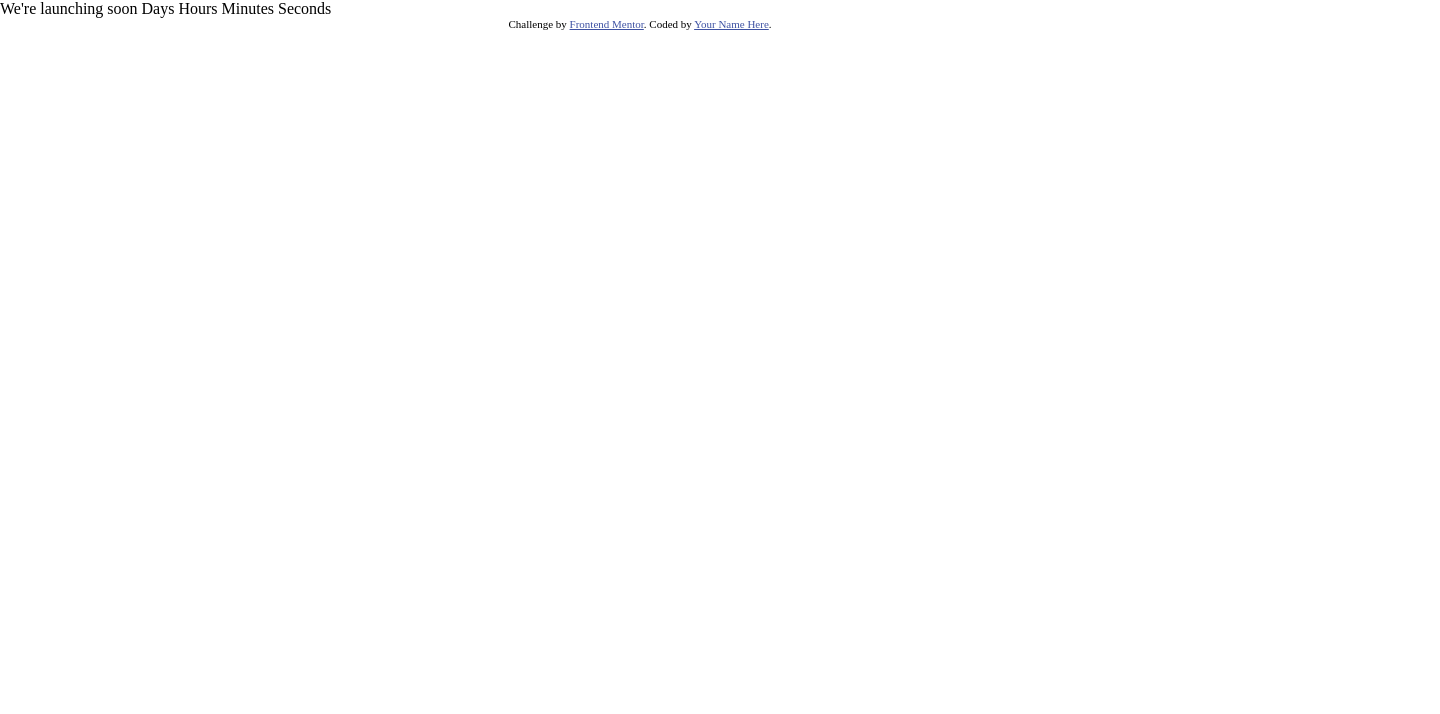
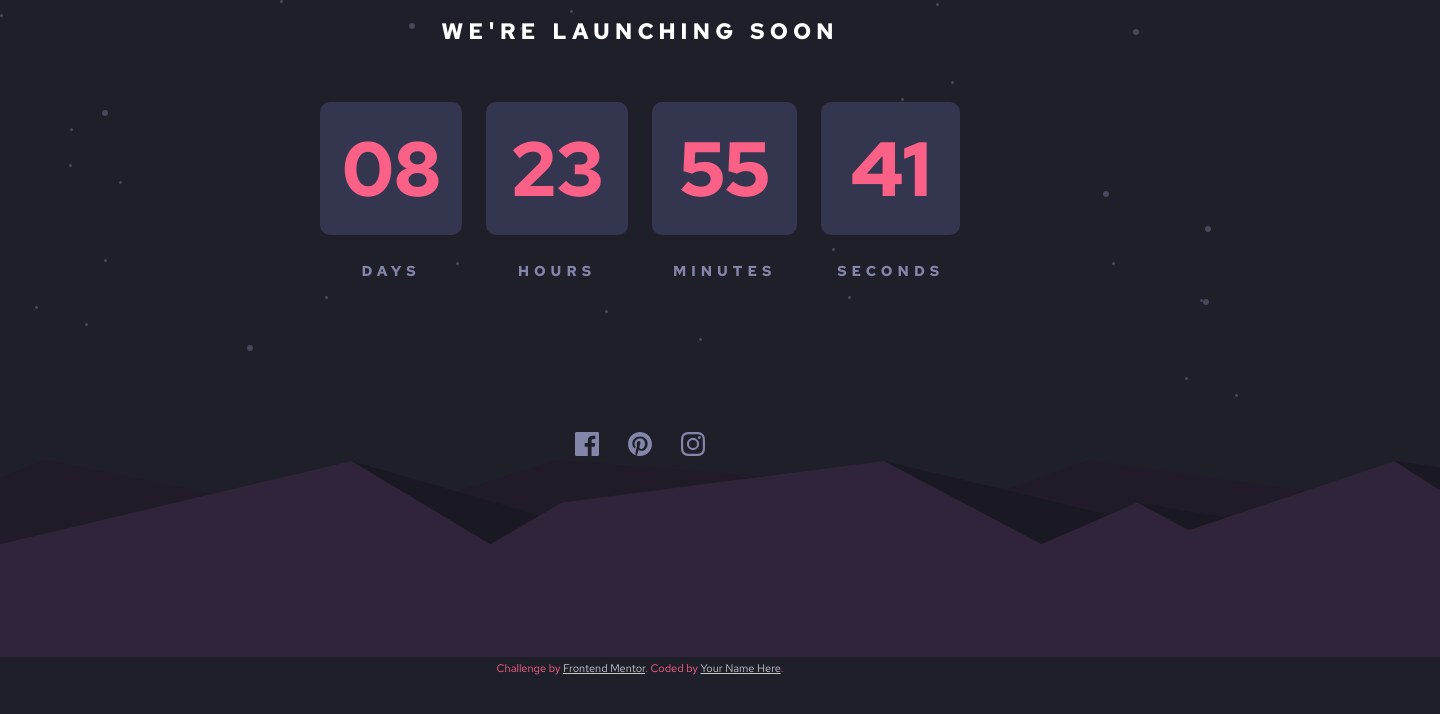
Before and after one commit to ChuyLandar/launch-countdown-timer, a plain HTML site: page index.html in a window 1280 px wide. Shown: the whole page, 1440 px wide, since content can reach past the window. Drawn offline with Linux system fonts and the light colour scheme.

Commit message:
feat: add all elements, styles and hover effects

```diff
--- a/index.html
+++ b/index.html
@@ -8,15 +8,30 @@
   <title>Launch countdown timer</title>
 </head>
 <body>
-
-  We're launching soon
-
-  Days
-  Hours
-  Minutes
-  Seconds
-
+  <main>
+    <div class="container">
+      <div class="timer-box">
+        <h1 class="timer-title">WE'RE LAUNCHING SOON</h1>
+        <div class="timer timer-days">08</div>
+        <div class="timer timer-hours">23</div>
+        <div class="timer timer-minutes">55</div>
+        <div class="timer timer-seconds">41</div>
+        <p class="timer-text">DAYS</p>
+        <p class="timer-text">HOURS</p>
+        <p class="timer-text">MINUTES</p>
+        <p class="timer-text">SECONDS</p>
+      </div>
+    </div>
+  </main>
   <footer>
+    <div class="social-icons">
+      <svg class="icon facebook-icon" xmlns="http://www.w3.org/2000/svg" width="24" height="24"><path fill="#8385A9" d="M22.675 0H1.325C.593 0 0 .593 0 1.325v21.351C0 23.407.593 24 1.325 24H12.82v-9.294H9.692v-3.622h3.128V8.413c0-3.1 1.893-4.788 4.659-4.788 1.325 0 2.463.099 2.795.143v3.24l-1.918.001c-1.504 0-1.795.715-1.795 1.763v2.313h3.587l-.467 3.622h-3.12V24h6.116c.73 0 1.323-.593 1.323-1.325V1.325C24 .593 23.407 0 22.675 0z"/></svg>
+      <svg class="icon pinterst-icon" xmlns="http://www.w3.org/2000/svg" width="24" height="24"><path fill="#8385A9" d="M12 0C5.373 0 0 5.372 0 12c0 5.084 3.163 9.426 7.627 11.174-.105-.949-.2-2.405.042-3.441.218-.937 1.407-5.965 1.407-5.965s-.359-.719-.359-1.782c0-1.668.967-2.914 2.171-2.914 1.023 0 1.518.769 1.518 1.69 0 1.029-.655 2.568-.994 3.995-.283 1.194.599 2.169 1.777 2.169 2.133 0 3.772-2.249 3.772-5.495 0-2.873-2.064-4.882-5.012-4.882-3.414 0-5.418 2.561-5.418 5.207 0 1.031.397 2.138.893 2.738a.36.36 0 01.083.345l-.333 1.36c-.053.22-.174.267-.402.161-1.499-.698-2.436-2.889-2.436-4.649 0-3.785 2.75-7.262 7.929-7.262 4.163 0 7.398 2.967 7.398 6.931 0 4.136-2.607 7.464-6.227 7.464-1.216 0-2.359-.631-2.75-1.378l-.748 2.853c-.271 1.043-1.002 2.35-1.492 3.146C9.57 23.812 10.763 24 12 24c6.627 0 12-5.373 12-12 0-6.628-5.373-12-12-12z"/></svg>
+      <svg class="icon instagram-icon" xmlns="http://www.w3.org/2000/svg" width="24" height="24"><path fill="#8385A9" d="M12 2.163c3.204 0 3.584.012 4.85.07 3.252.148 4.771 1.691 4.919 4.919.058 1.265.069 1.645.069 4.849 0 3.205-.012 3.584-.069 4.849-.149 3.225-1.664 4.771-4.919 4.919-1.266.058-1.644.07-4.85.07-3.204 0-3.584-.012-4.849-.07-3.26-.149-4.771-1.699-4.919-4.92-.058-1.265-.07-1.644-.07-4.849 0-3.204.013-3.583.07-4.849.149-3.227 1.664-4.771 4.919-4.919 1.266-.057 1.645-.069 4.849-.069zM12 0C8.741 0 8.333.014 7.053.072 2.695.272.273 2.69.073 7.052.014 8.333 0 8.741 0 12c0 3.259.014 3.668.072 4.948.2 4.358 2.618 6.78 6.98 6.98C8.333 23.986 8.741 24 12 24c3.259 0 3.668-.014 4.948-.072 4.354-.2 6.782-2.618 6.979-6.98.059-1.28.073-1.689.073-4.948 0-3.259-.014-3.667-.072-4.947-.196-4.354-2.617-6.78-6.979-6.98C15.668.014 15.259 0 12 0zm0 5.838a6.162 6.162 0 100 12.324 6.162 6.162 0 000-12.324zM12 16a4 4 0 110-8 4 4 0 010 8zm6.406-11.845a1.44 1.44 0 100 2.881 1.44 1.44 0 000-2.881z"/></svg>
+    </div>
+    <div class="hills">
+      <svg xmlns="http://www.w3.org/2000/svg" xmlns:xlink="http://www.w3.org/1999/xlink" width="1440" height="197"><defs><path id="a" d="M0 0h1440v197H0z"/></defs><g fill="none" fill-rule="evenodd"><mask id="b" fill="#fff"><use xlink:href="#a"/></mask><g mask="url(#b)"><path fill="#211A29" d="M1440 50.205L1088.504 0 949.669 50.205 878 25.102 556 0 398.525 50.205l-95.807-25.103-51.328 16.761L45.704 0 0 17.701V160h1440z"/><path fill="#1A1823" d="M1394.296 1l94.649 69.336 50.047-49.449zM1137.282 42.576l51.328 27.76 80.6-5.426zM884 1l157.475 83.151 80.929-26.062zM351.496 1l138.835 83.151 49.321-28.526z"/><path fill="#2F2439" d="M0 84.151L351.496 1l138.835 83.151L562 42.576 884 1l157.475 83.151 95.807-41.575 51.328 27.76L1394.296 1 1440 30.317V266H0z"/></g></g></svg>
+    </div>
     <div class="attribution">
       Challenge by <a href="https://www.frontendmentor.io?ref=challenge" target="_blank">Frontend Mentor</a>.
       Coded by <a href="#">Your Name Here</a>.
--- a/style.css
+++ b/style.css
@@ -1,12 +1,106 @@
-*{
+@import url('https://fonts.googleapis.com/css2?family=Red+Hat+Text:wght@400;700&display=swap');
+
+* {
+    box-sizing: border-box;
     margin: 0;
-    box-sizing: border-box;
+}
+
+:root {
+    /* Primary */
+    --grayish-blue: hsl(237, 18%, 59%);
+    --soft-red: hsl(345, 95%, 68%);
+    /* Neutral */
+    --dark-desaturated-blue: hsl(236, 21%, 26%);
+    --very-dark-blue: hsl(235, 16%, 14%);
+    --very-dark-mostly-black-blue: hsl(234, 17%, 12%);
+}
+
+body {
+    background-color: var(--very-dark-blue);
+    font-family: 'Red Hat Text', sans-serif;
+    font-size: 14px;
+    height: 100vh;
+}
+
+main {
+    background-image: url(./images/bg-stars.svg);
+    height: 50vh;
+}
+
+.container {
+    width: 50%;
+    margin: 0 auto;
+    display: flex;
+    flex-flow: row nowrap;
+    justify-content: center;
+}
+
+.timer-title {
+    font-size: 1.4rem;
+    font-weight: 700;
+    letter-spacing: 5px;
+    word-spacing: 2px;
+    color: white;
+    text-align: center;
+    grid-column: 1 / -1;
+    margin: 1rem 0 3.5rem;
+}
+
+.timer-box {
+    display: grid;
+    grid-template-rows: repeat(3, auto);
+    grid-template-columns: repeat(4, auto);
+    grid-gap: 0px 1.5rem;
+}
+
+.timer {
+    background-color: var(--dark-desaturated-blue);
+    color: var(--soft-red);
+    font-weight: 700;
+    min-width: 100px;
+    min-height: 100px;
+    border-radius: 10px;
+    display: flex;
+    flex-flow: row nowrap;
+    justify-content: center;
+    align-items: center;
+    font-size: 4.8rem;
+    padding: 1rem 1.8rem;
+}
+
+.timer-text {
+    font-size: 0.9rem;
+    text-align: center;
+    padding: 1.65rem 0;
+    color: var(--grayish-blue);
+    font-weight: 700;
+    letter-spacing: 5px;
+}
+
+/* FOOTER */
+footer {
+    margin-top: 2rem;
+}
+
+.social-icons{
+    text-align: center;
+}
+
+.icon{
+    margin: 0 0.8rem;
+    cursor: pointer;
+}
+
+.icon:hover path{
+    fill: var(--soft-red);
 }
 
 .attribution {
-    font-size: 11px; text-align: center;
+    font-size: 11px;
+    text-align: center;
+    color: var(--soft-red);
 }
 
 .attribution a {
-    color: hsl(228, 45%, 44%);
+    color: rgb(255 255 255 / 75%);
 }
```
Also changed, not shown: index.js (+19 -0 lines).
